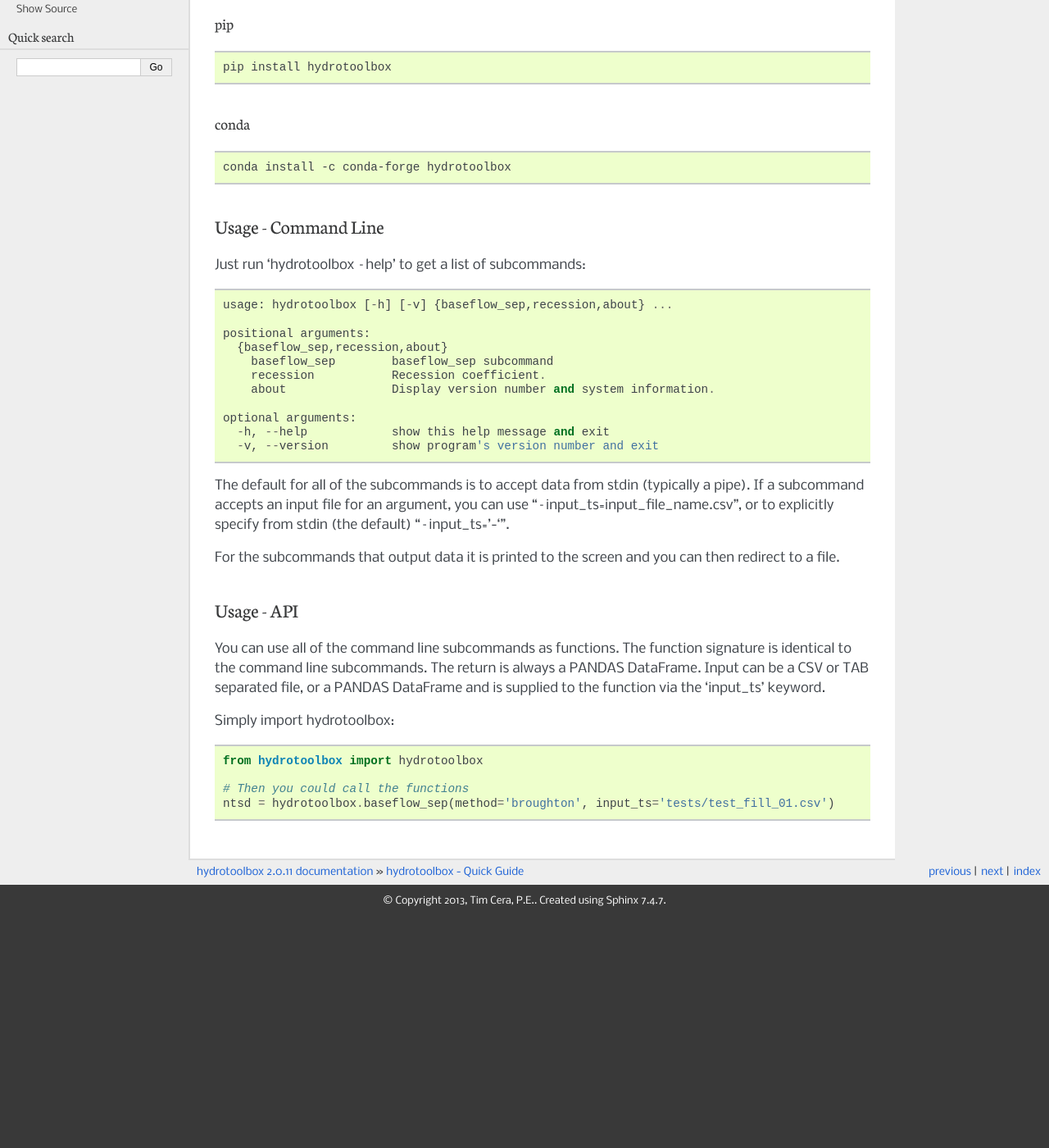
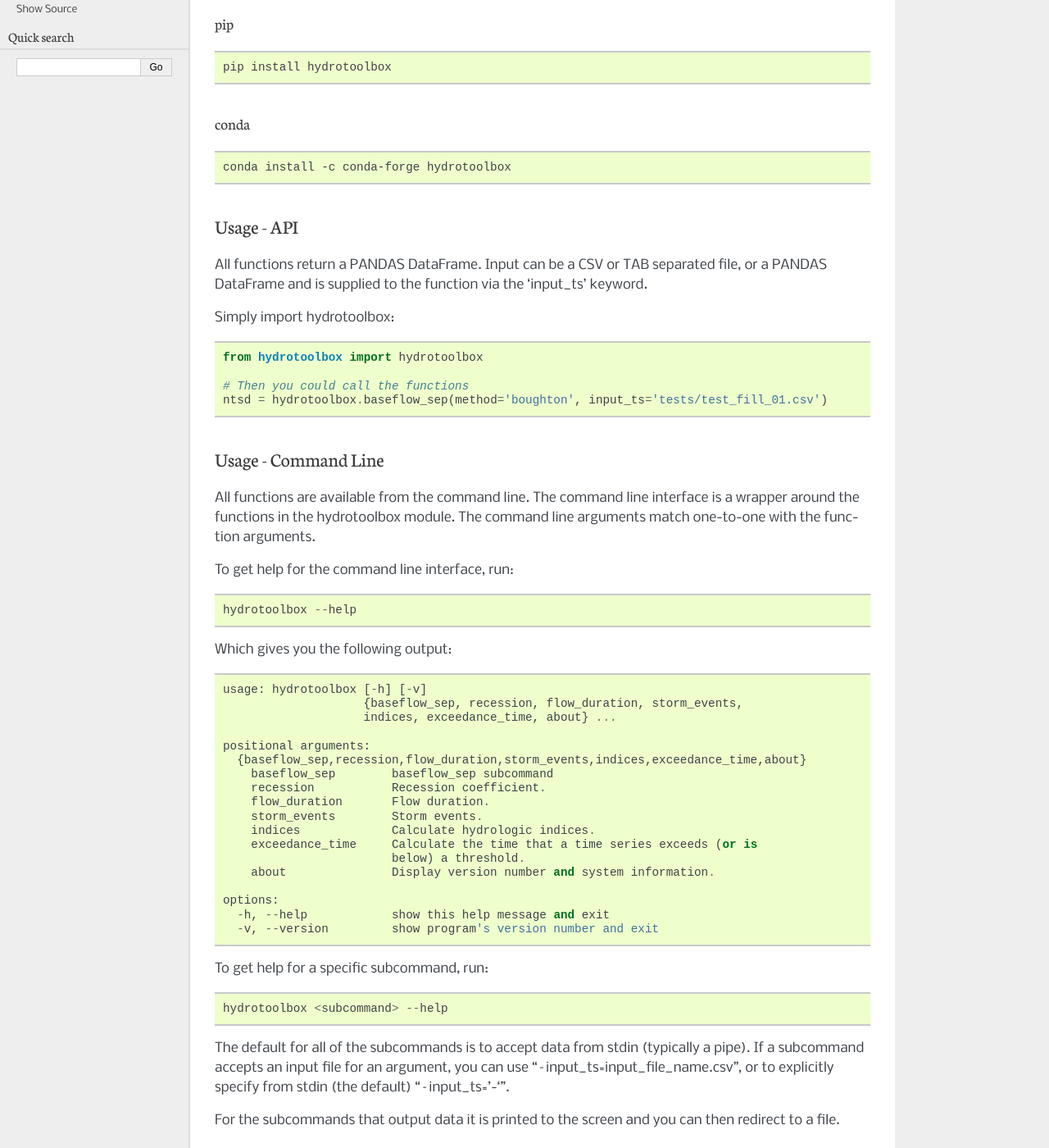
Before and after one commit to timcera/hydrotoolbox, a Sphinx documentation site: the page built from docs/readme.rst, in a window 1280 px wide and 1400 px high, scrolled down 417 px. Shown: the whole window at 82% size. Built offline with Sphinx 7.4.7, drawn with Linux system fonts in a browser that asks for light colours; before the commit the page ends 1535 px from its top, so only the background shows below that; some of the changed text lies outside the part shown.

Commit message:
test: add additional features for tests

```diff
--- a/README.rst
+++ b/README.rst
@@ -52,23 +52,53 @@
 
     conda install -c conda-forge hydrotoolbox
 
+Usage - API
+-----------
+All functions return a PANDAS DataFrame.  Input can be a CSV or TAB separated
+file, or a PANDAS DataFrame and is supplied to the function via the 'input_ts'
+keyword.
+
+Simply import hydrotoolbox::
+
+    from hydrotoolbox import hydrotoolbox
+
+    # Then you could call the functions
+    ntsd = hydrotoolbox.baseflow_sep(method='boughton', input_ts='tests/test_fill_01.csv')
 
 Usage - Command Line
 --------------------
-Just run 'hydrotoolbox --help' to get a list of subcommands::
+All functions are available from the command line.  The command line
+interface is a wrapper around the functions in the hydrotoolbox module.  The
+command line arguments match one-to-one with the function arguments.
 
+To get help for the command line interface, run::
 
-    usage: hydrotoolbox [-h] [-v] {baseflow_sep,recession,about} ...
+    hydrotoolbox --help
+
+Which gives you the following output::
+
+    usage: hydrotoolbox [-h] [-v]
+                        {baseflow_sep, recession, flow_duration, storm_events,
+                        indices, exceedance_time, about} ...
 
     positional arguments:
-      {baseflow_sep,recession,about}
+      {baseflow_sep,recession,flow_duration,storm_events,indices,exceedance_time,about}
         baseflow_sep        baseflow_sep subcommand
         recession           Recession coefficient.
+        flow_duration       Flow duration.
+        storm_events        Storm events.
+        indices             Calculate hydrologic indices.
+        exceedance_time     Calculate the time that a time series exceeds (or is
+                            below) a threshold.
         about               Display version number and system information.
 
-    optional arguments:
+    options:
       -h, --help            show this help message and exit
       -v, --version         show program's version number and exit
+
+To get help for a specific subcommand, run::
+
+    hydrotoolbox <subcommand> --help
 
 The default for all of the subcommands is to accept data from stdin (typically
 a pipe).  If a subcommand accepts an input file for an argument, you can use
@@ -77,17 +107,3 @@
 
 For the subcommands that output data it is printed to the screen and you can
 then redirect to a file.
-
-Usage - API
------------
-You can use all of the command line subcommands as functions.  The function
-signature is identical to the command line subcommands.  The return is always
-a PANDAS DataFrame.  Input can be a CSV or TAB separated file, or a PANDAS
-DataFrame and is supplied to the function via the 'input_ts' keyword.
-
-Simply import hydrotoolbox::
-
-    from hydrotoolbox import hydrotoolbox
-
-    # Then you could call the functions
-    ntsd = hydrotoolbox.baseflow_sep(method='broughton', input_ts='tests/test_fill_01.csv')
--- a/docs/index.rst
+++ b/docs/index.rst
@@ -16,8 +16,8 @@
    :maxdepth: 2
 
    readme
+   function_summary
    command_line
-   function_summary
    contributing
    authors
    license
--- a/pyproject.toml
+++ b/pyproject.toml
@@ -17,7 +17,6 @@
     "numpy <2.0; python_version == '3.9'",
     "pandas[excel]",
     "pint!=0.21.*",
-    "pint<0.22; python_version < '3.9'",
     "pint-pandas",
     "pydantic",
     "scipy",
@@ -36,10 +35,11 @@
     "Natural Language :: English",
     "Operating System :: OS Independent",
     "Programming Language :: Python :: 3 :: Only",
-    "Programming Language :: Python :: 3.8",
     "Programming Language :: Python :: 3.9",
     "Programming Language :: Python :: 3.10",
     "Programming Language :: Python :: 3.11",
+    "Programming Language :: Python :: 3.12",
+    "Programming Language :: Python :: 3.13",
     "Topic :: Scientific/Engineering :: Information Analysis",
     "Topic :: Scientific/Engineering",
     "Topic :: Software Development :: Libraries :: Python Modules"
@@ -53,7 +53,7 @@
     "hydrographic"
 ]
 license = {text = "BSD-3-Clause"}
-requires-python = ">=3.8"
+requires-python = ">=3.9"
 
 [project.scripts]
 hydrotoolbox = "hydrotoolbox.hydrotoolbox:main"
```
Also changed, not shown: docs/function_summary.rst (+6 -6 lines), 3 other files.
